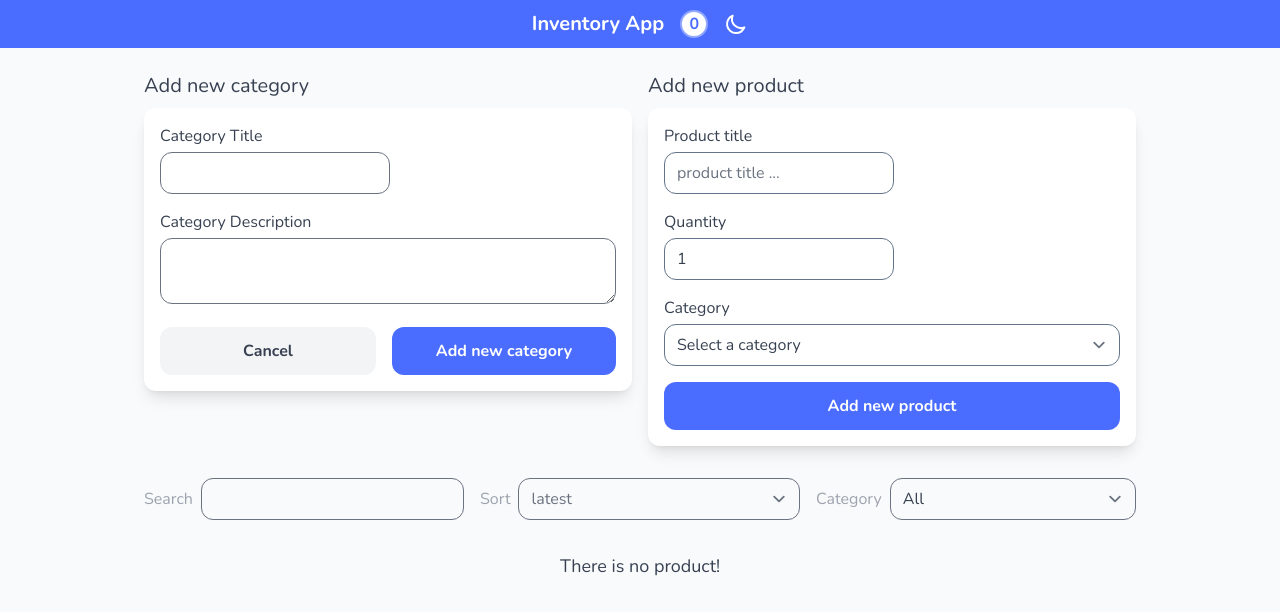
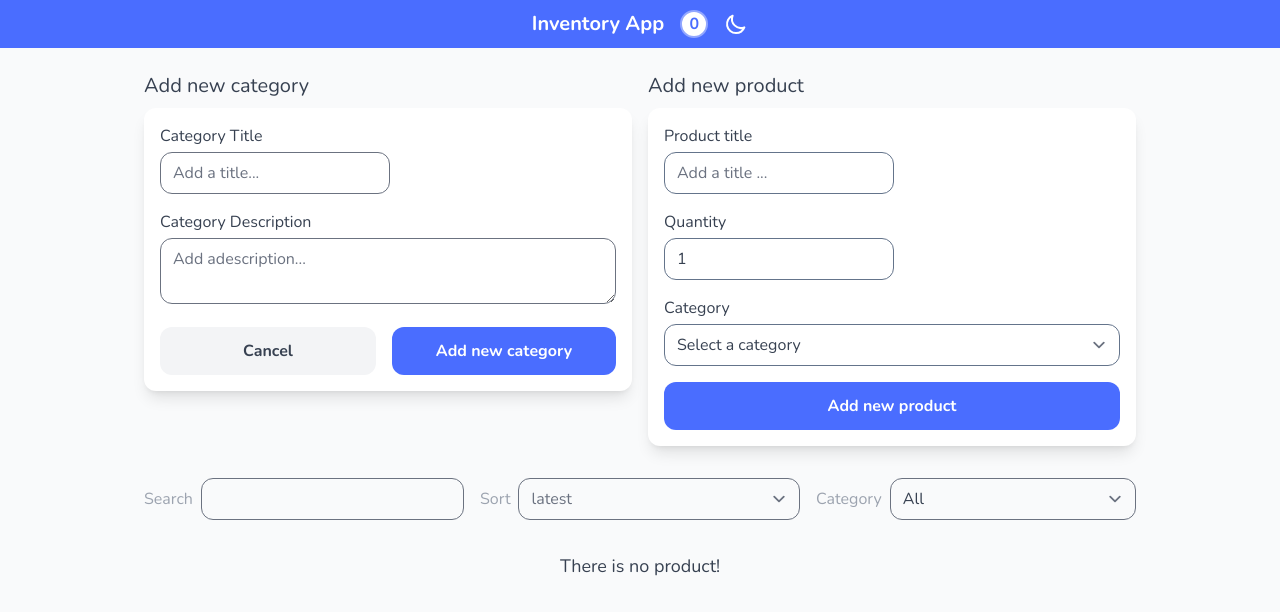
Before and after one commit to Hamidswed/inventory-app, a React (Vite) app: page / in a window 1280 px wide. Both pictures are taken after a click on the button "Add new category?". Shown: the top 612 px of the page. Built offline with nearby package versions, Linux system fonts and the light colour scheme.

Commit message:
fix some bugs

```diff
--- a/src/components/Category.jsx
+++ b/src/components/Category.jsx
@@ -65,6 +65,7 @@ function Category({ setCategories, categories }) {
               type="text"
               name="title"
               id="category-title"
+              placeholder="Add a title..."
               value={categoryForm.title}
               onChange={changeHandler}
               className="bg-transparent rounded-xl border border-secondary-500 text-secondary-700"
@@ -81,6 +82,7 @@ function Category({ setCategories, categories }) {
               type="text"
               name="description"
               id="category-description"
+              placeholder="Add adescription..."
               value={categoryForm.description}
               onChange={changeHandler}
               className="bg-transparent rounded-xl border border-secondary-500 text-secondary-700 w-full"
--- a/src/components/Products.jsx
+++ b/src/components/Products.jsx
@@ -25,7 +25,7 @@ function Products({
         categoryId: projectToEdit.categoryId || "",
       });
     } else {
-      setProductForm({ title: "", quantity: 1, categoryId: "" }); // ریست کردن فرم برای حالت جدید
+      setProductForm({ title: "", quantity: 1, categoryId: "" });
     }
   }, [
     isEditSession,
@@ -101,7 +101,7 @@ function Products({
           </label>
           <input
             type="text"
-            placeholder="product title ..."
+            placeholder="Add a title ..."
             name="title"
             id="product-title"
             value={productForm.title}
```
